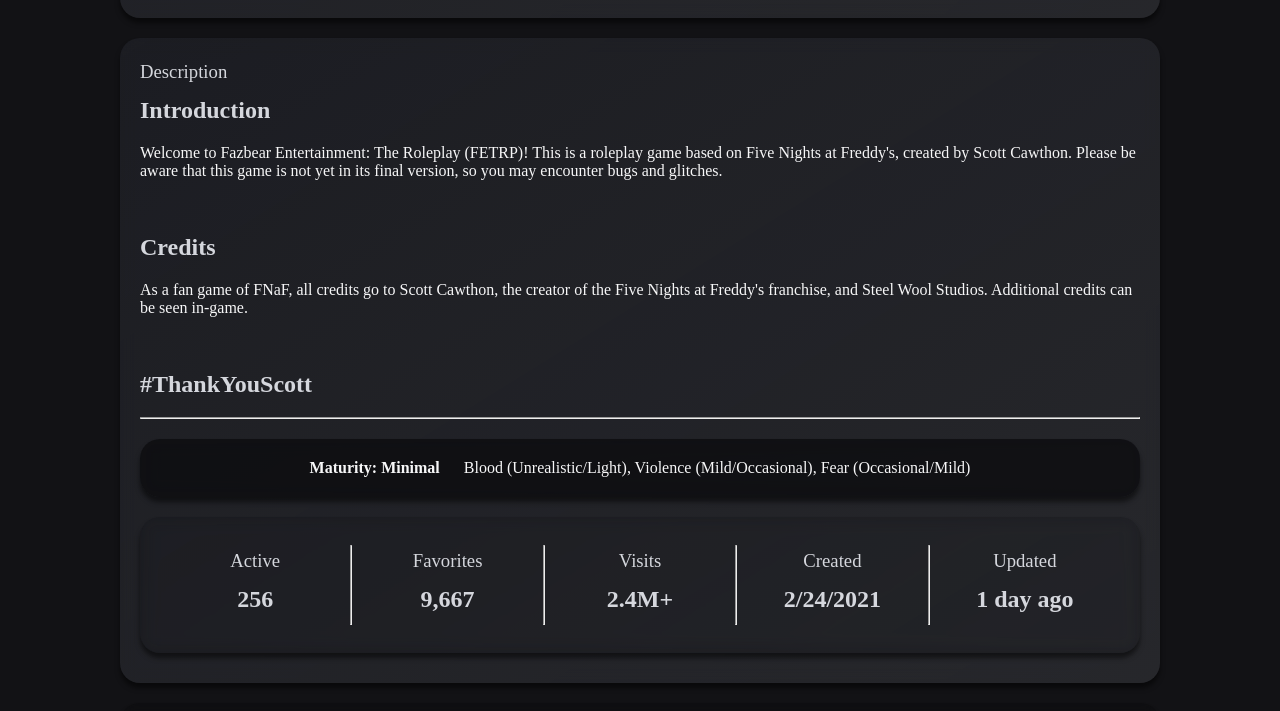
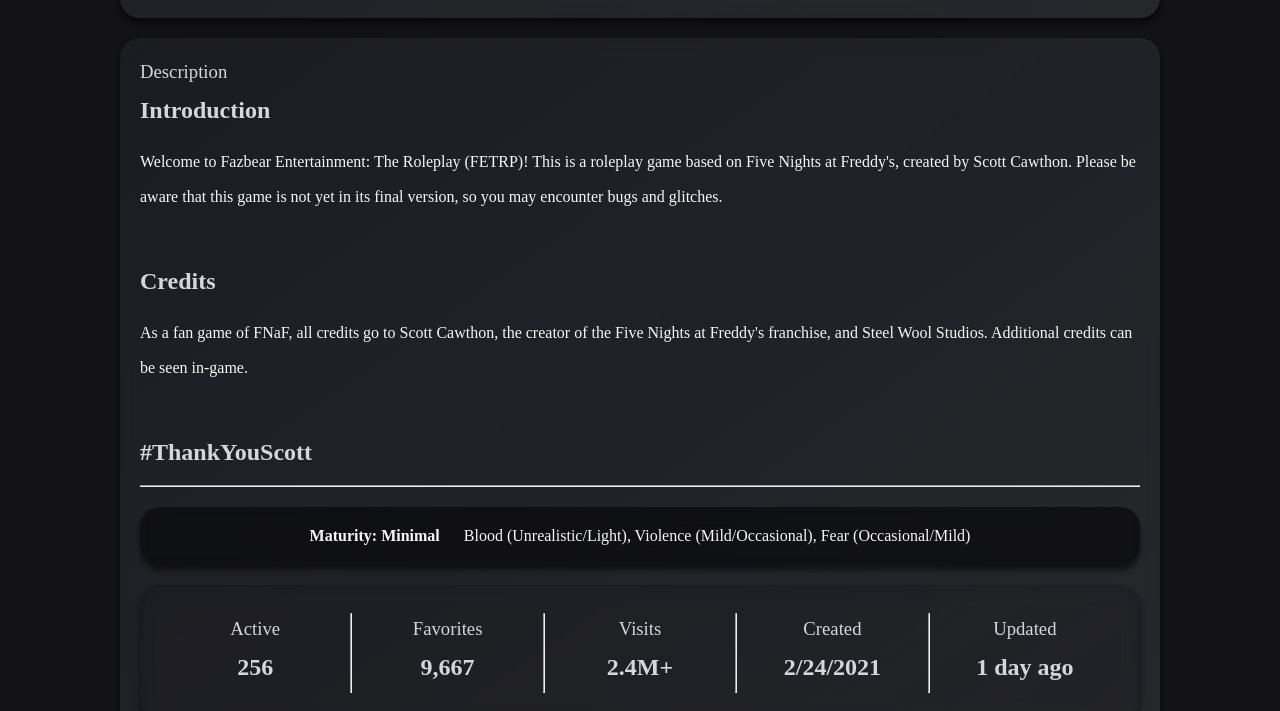
Before and after one commit to Ordac/fetrp-site-v2, a plain HTML site: page index.html in a window 1280 px wide. Shown: the part 933-1644 px from the top of the page. Drawn offline with Linux system fonts and the light colour scheme.

Commit message:
cleaned up description

```diff
--- a/index.html
+++ b/index.html
@@ -40,10 +40,10 @@
         <!-- description stuff -->
         <h3>Description</h3>
         <h2>Introduction</h2>
-        <p>Welcome to Fazbear Entertainment: The Roleplay (FETRP)! This is a roleplay game based on Five Nights at Freddy's, created by Scott Cawthon. Please be aware that this game is not yet in its final version, so you may encounter bugs and glitches.</p>
+        <p class = "description-text">Welcome to Fazbear Entertainment: The Roleplay (FETRP)! This is a roleplay game based on Five Nights at Freddy's, created by Scott Cawthon. Please be aware that this game is not yet in its final version, so you may encounter bugs and glitches.</p>
         <br>
         <h2>Credits</h2>
-        <P>As a fan game of FNaF, all credits go to Scott Cawthon, the creator of the Five Nights at Freddy's franchise, and Steel Wool Studios. Additional credits can be seen in-game.</P>
+        <P class = "description-text">As a fan game of FNaF, all credits go to Scott Cawthon, the creator of the Five Nights at Freddy's franchise, and Steel Wool Studios. Additional credits can be seen in-game.</P>
         <br>
         <h2>#ThankYouScott</h2>
 
--- a/style.css
+++ b/style.css
@@ -138,6 +138,10 @@ h3 {
     padding-bottom: 10px;
 }
 
+.description-text {
+    line-height: 35px;
+}
+
 .card-card {
     max-width: 1000px;
     width: auto;
```
